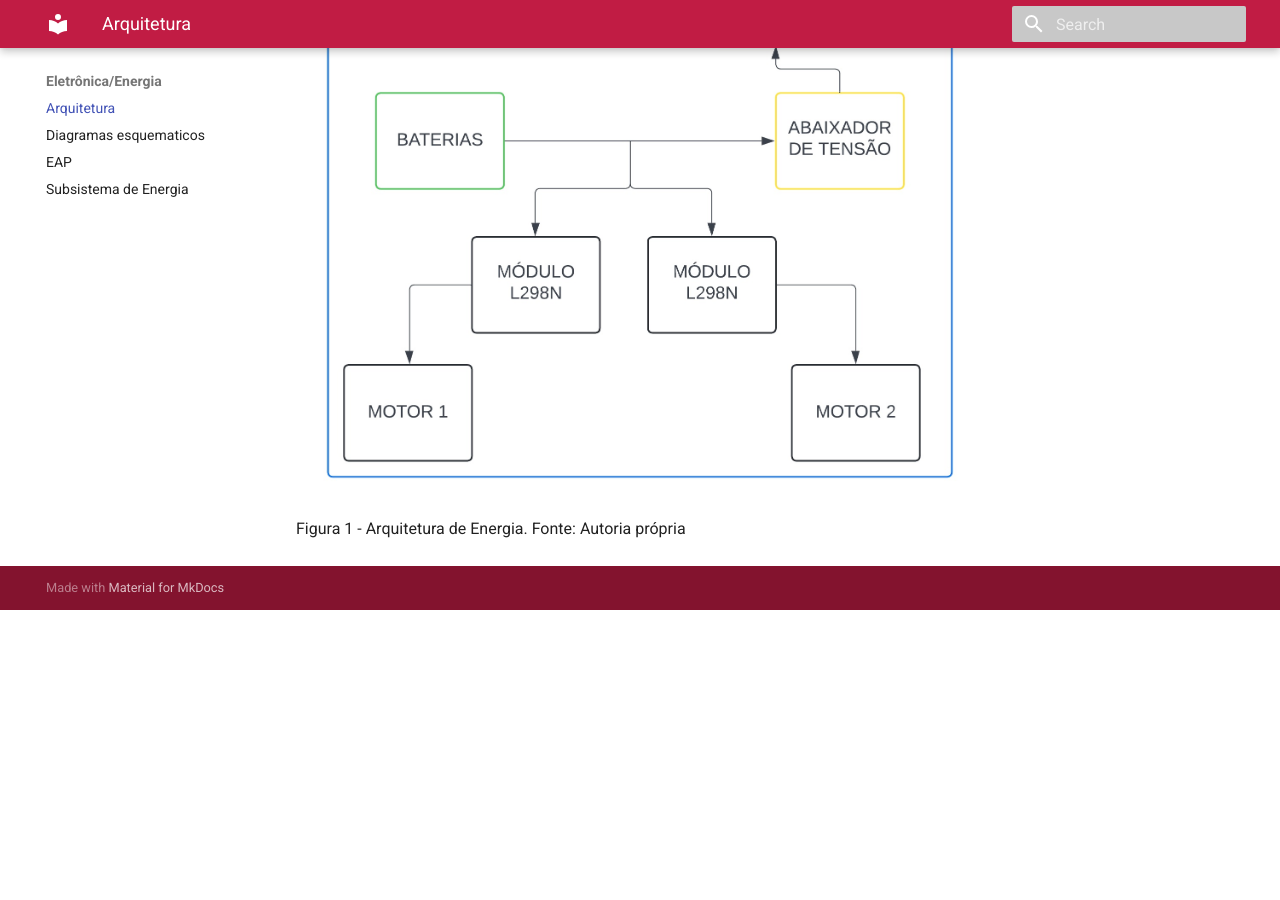
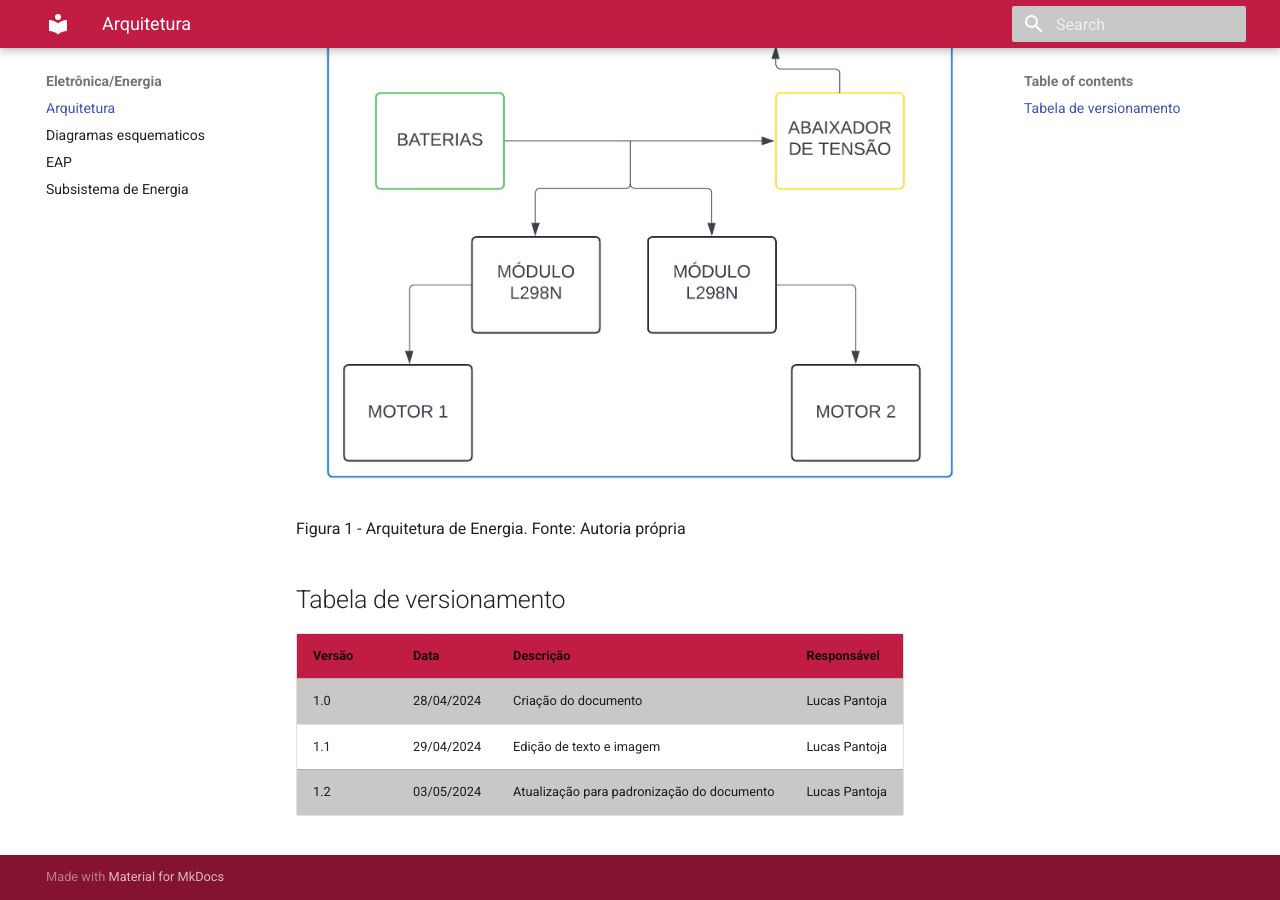
Before and after one commit to Calcioft/ScanPoint, an MkDocs documentation site: the page built from docs/eletronica-energia/arquitetura_energia.md, in a window 1280 px wide and 900 px high, scrolled down 570 px. Built offline with MkDocs 1.6.1 and Material for MkDocs 9.7.7, drawn with Linux system fonts in a browser that asks for light colours; before the commit the page ends 1180 px from its top, so only the background shows below that.

Commit message:
Tabela de versionamento arquitetura_energia.md

```diff
--- a/docs/eletronica-energia/arquitetura_energia.md
+++ b/docs/eletronica-energia/arquitetura_energia.md
@@ -8,3 +8,11 @@ A energia elétrica necessária para a operação do produto ScanPoint será for
 
 ![Diagrama_Energia](../assets/eletronica-energia/Arquitetura_de_Subs_Energia.jpeg)
 Figura 1 - Arquitetura de Energia. Fonte: Autoria própria
+
+## Tabela de versionamento
+
+| Versão| Data | Descrição | Responsável|
+|-------|------|-----------|------------|
+| 1.0 | 28/04/2024 | Criação do documento | Lucas Pantoja |
+| 1.1 | 29/04/2024 | Edição de texto e imagem | Lucas Pantoja |
+| 1.2 | 03/05/2024 | Atualização para padronização do documento| Lucas Pantoja |
```
